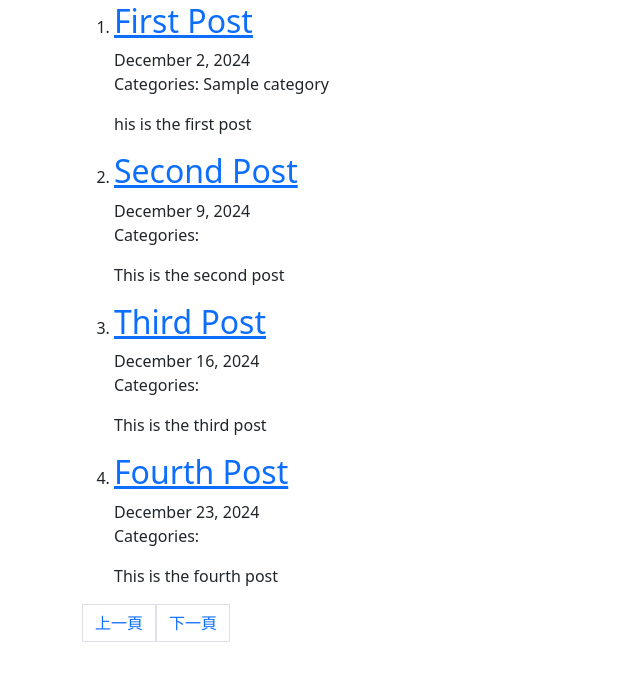
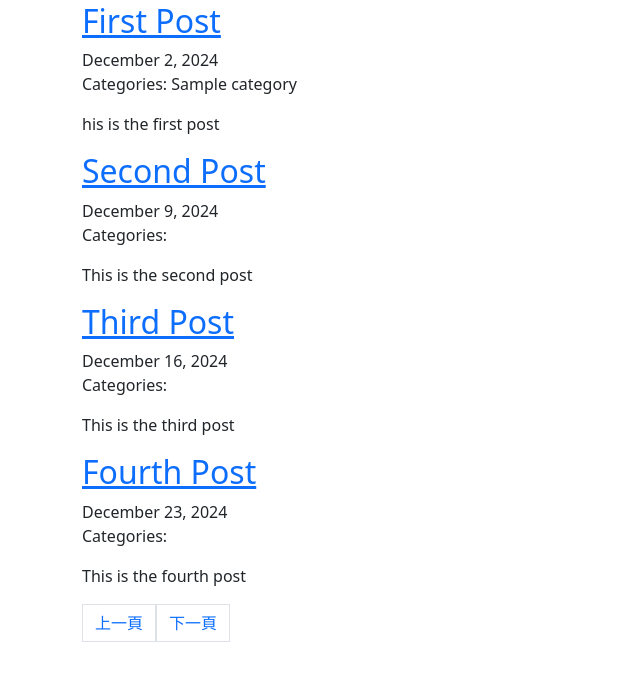
Before and after one commit to orzsdral/PHP-beginger, a PHP site: page / in a window 1280 px wide. Shown: the part 94-775 px from the top of the page, without its empty margins (0-640 px from the left). Run offline with PHP 8.4, Linux system fonts and the light colour scheme; data comes from the database, SQL or seed files in the repository; tables that the repository leaves empty or names only in its code hold one stand-in row (values such as "Sample post"); some libraries are stand-ins or nearby versions.

Commit message:
添加自定義樣式表並設定文章清單的樣式

```diff
--- /dev/null
+++ b/css/styles.css
@@ -0,0 +1,4 @@
+ol#index{
+    padding-left: 0;
+    list-style-type: none;
+}
--- a/includes/header.php
+++ b/includes/header.php
@@ -5,6 +5,7 @@
     <meta name="viewport" content="width=device-width, initial-scale=1.0, shrink-to-fit=no">
     <title>My Blog</title>
     <link href="https://cdn.jsdelivr.net/npm/bootstrap@5.3.3/dist/css/bootstrap.min.css" rel="stylesheet" integrity="sha384-QWTKZyjpPEjISv5WaRU9OFeRpok6YctnYmDr5pNlyT2bRjXh0JMhjY6hW+ALEwIH" crossorigin="anonymous">
+    <link rel="stylesheet" href="/PHP-beginger/css/styles.css">
 </head>
 <body>
     <div class="container">
--- a/index.php
+++ b/index.php
@@ -33,7 +33,7 @@ require_once("includes/init.php");
         <?php if(empty($articles)): ?>
             No articles found.
         <?php else: ?>
-            <ol>
+            <ol id="index">
                 <?php foreach($articles as $article): ?>
 
                     <li>
```
